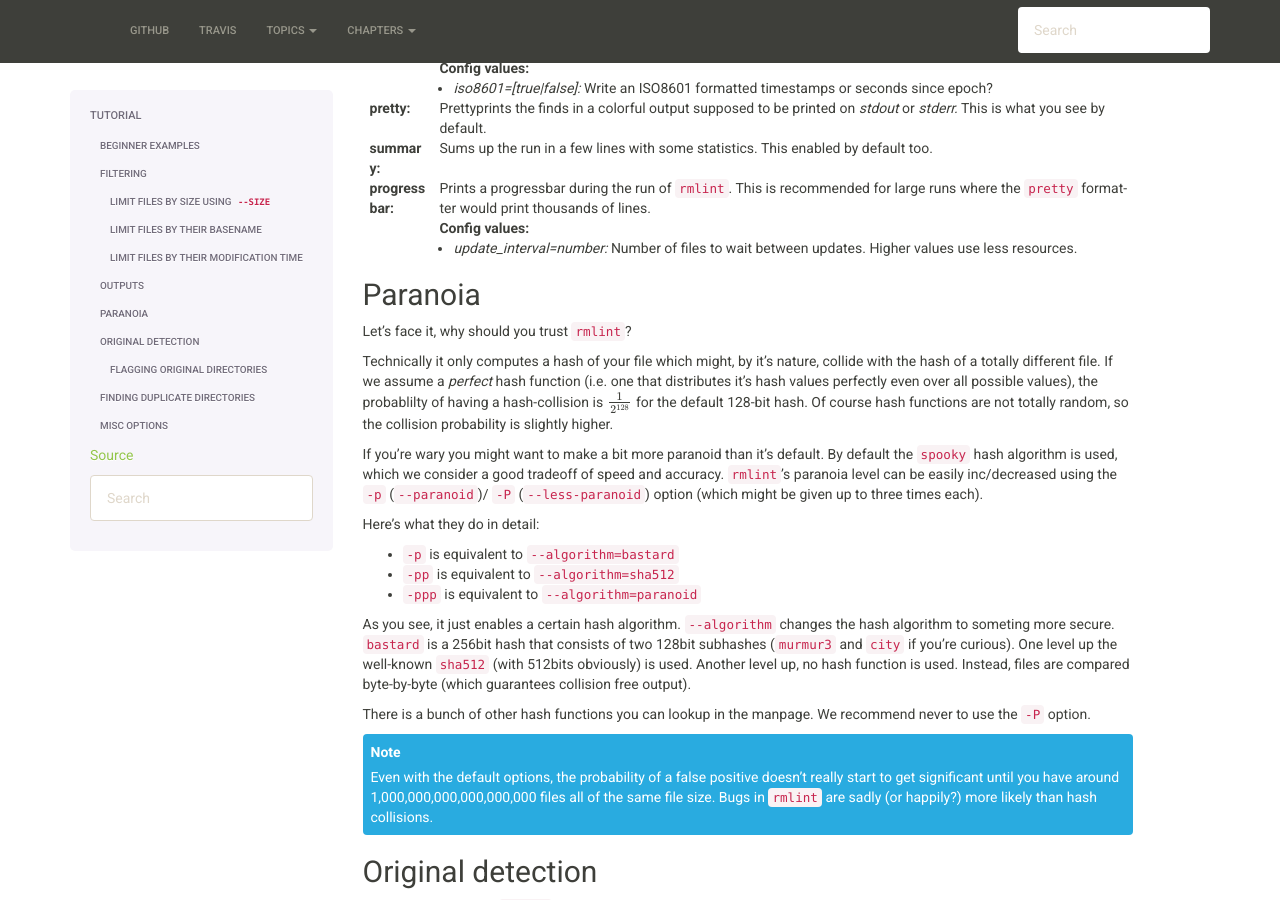
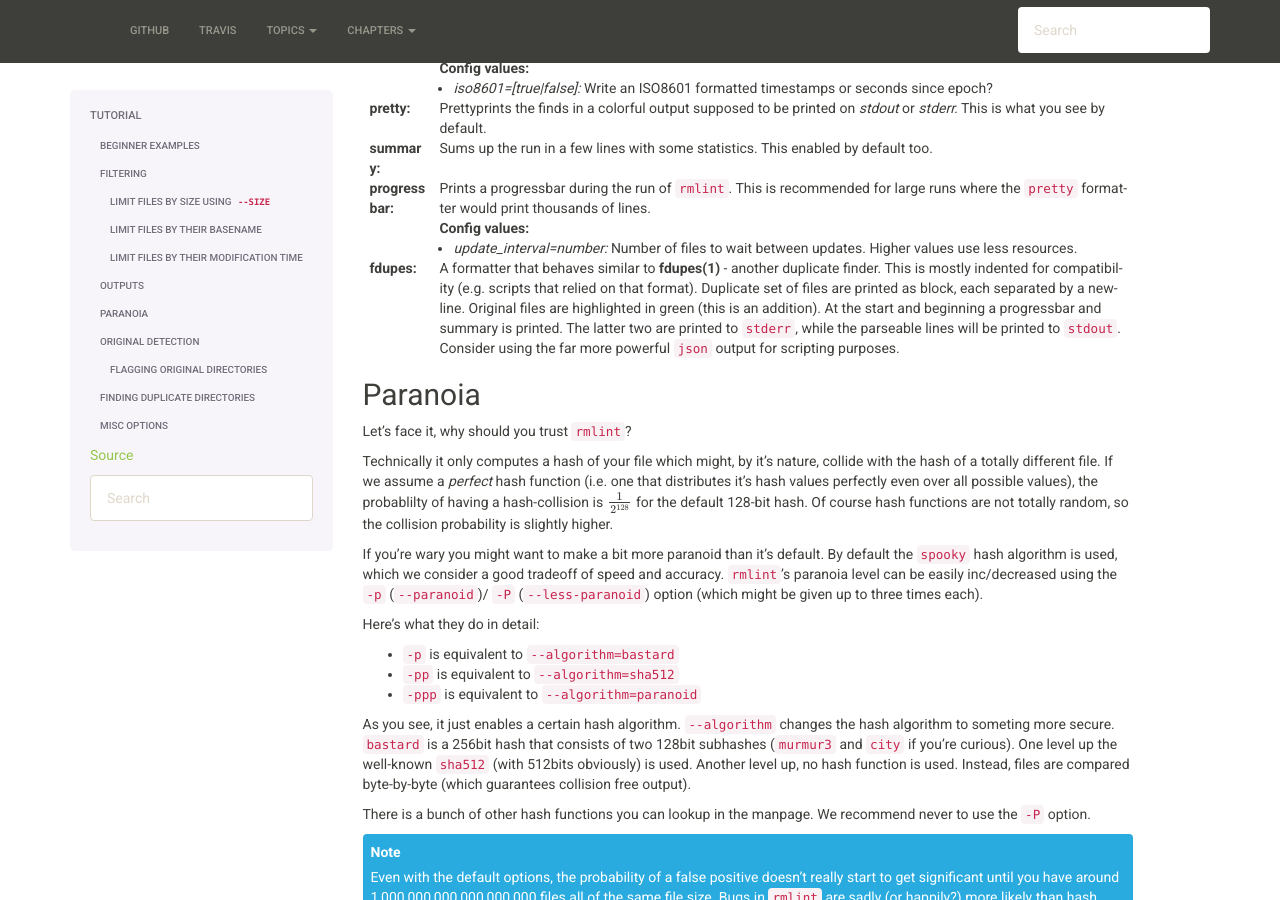
Before and after one commit to sahib/rmlint, a Sphinx documentation site: the page built from docs/tutorial.rst, in a window 1280 px wide and 900 px high, scrolled down 4937 px. Built offline with Sphinx 7.4.7, drawn with Linux system fonts in a browser that asks for light colours.

Commit message:
fdupes: add some docs

```diff
--- a/docs/tutorial.rst
+++ b/docs/tutorial.rst
@@ -370,6 +370,18 @@ formatters and their config options:
     - *update_interval=number:* Number of files to wait between updates.
       Higher values use less resources.
 
+:fdupes:
+
+    A formatter that behaves similar to **fdupes(1)** - another duplicate
+    finder. This is mostly indented for compatibility (e.g. scripts that relied
+    on that format). Duplicate set of files are printed as block, each separated
+    by a newline. Original files are highlighted in green (this is an addition).
+    At the start and beginning a progressbar and summary is printed. The latter
+    two are printed to ``stderr``, while the parseable lines will be printed to
+    ``stdout``.
+
+    Consider using the far more powerful ``json`` output for scripting purposes.
+
 Paranoia
 --------
 
```
Also changed, not shown: docs/rmlint.1.rst (+8 -0 lines), 1 other file.
